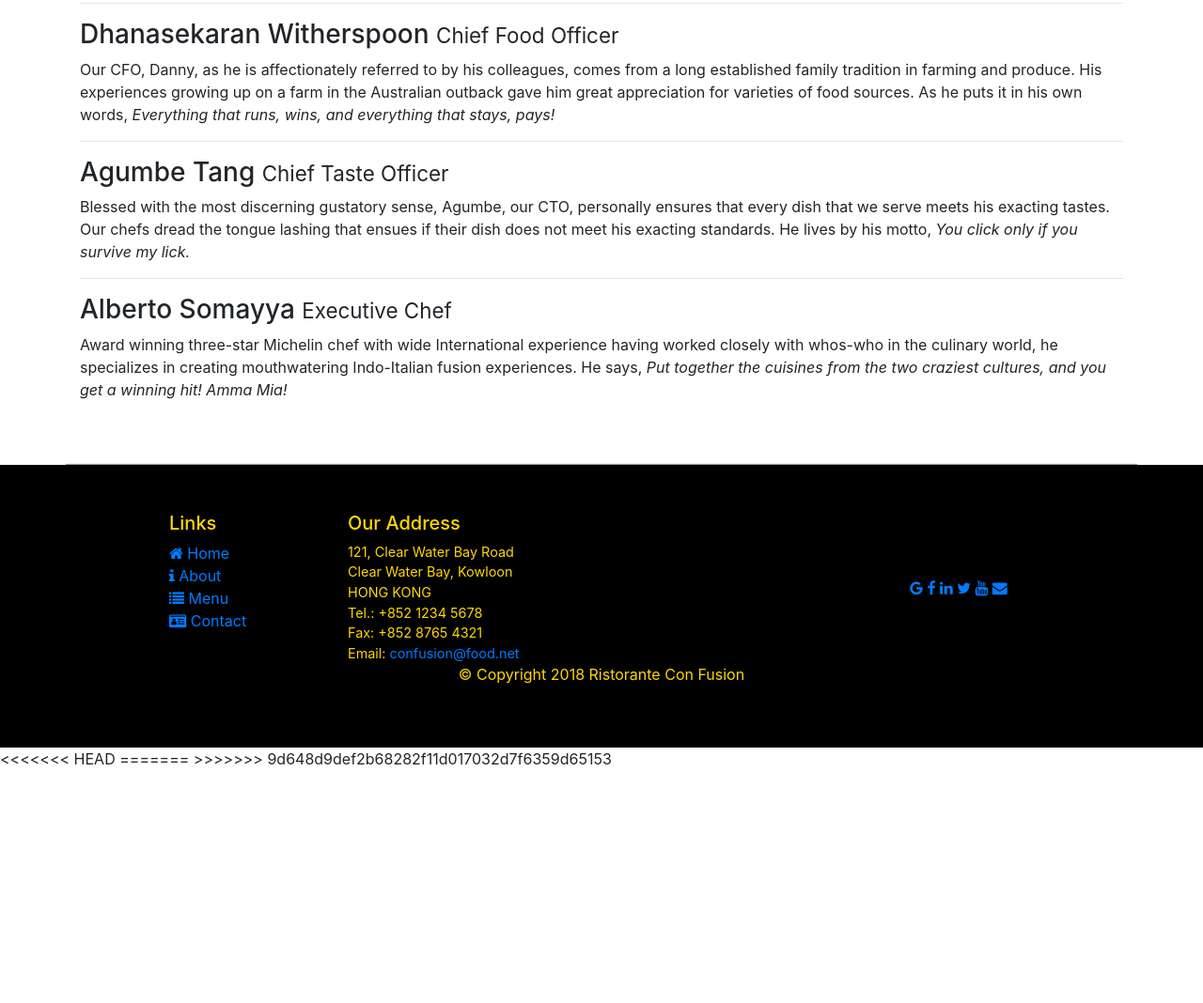
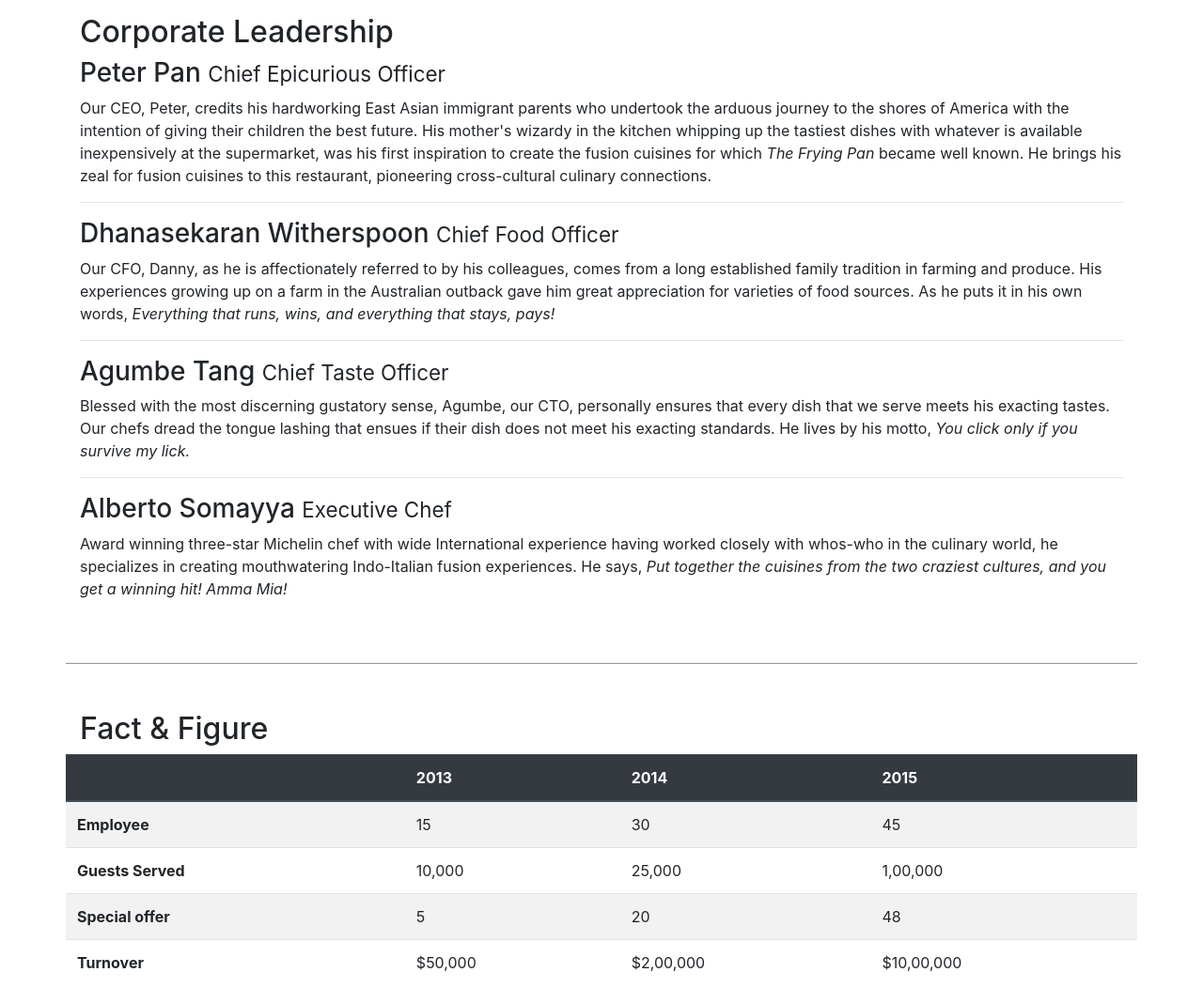
Before and after one commit to Jay-Thesia/Nazakat_The_Finest_Food, a website: page Assignment1/aboutus.html in a window 1280 px wide. Shown: the part 1134-2202 px from the top of the page at 94% size. Before the commit the page ends 1954 px from the top, so only its background shows below. Drawn offline with nearby package versions, Linux system fonts and the light colour scheme.

Commit message:
tables and card

```diff
--- a/Assignment1/aboutus.html
+++ b/Assignment1/aboutus.html
@@ -81,49 +81,139 @@
                     in Hong Kong. Featuring four of the best three-star Michelin chefs in the world, you never know what will arrive on your plate the next time you visit us.</p>
                 <p>The restaurant traces its humble beginnings to <em>The Frying Pan</em>, a successful chain started by our CEO, Mr. Peter Pan, that featured for the first time the world's best cuisines in a pan.</p>
             </div>
-            <div>
+
+            <!-- card -->
+            <div class="col-sm">
+                <div class="card">
+                    <h3 class="card-header bg-dark text-white">Facts At A Glance</h3>
+
+                    <div class="card-body ">
+                        <!-- description lists -->
+                        <dl class="row">
+                            <dt class="col-6">Started</dt>
+                            <dd class="col-6 ">11, July 2021</dd>
+                            <dt class="col-6">Major Stock holder</dt>
+                            <dd class="col-6">Tiger INC.</dd>
+                            <dt class="col-6">Current CEO</dt>
+                            <dd class="col-6">Jay Thesia</dd>
+                            <dt class="col-6">Turnover</dt>
+                            <dd class="col-6">$1,234,123</dd>
+                        </dl>
+                    </div>
+                </div>
+            </div>
+
+
+            <div class="col-12">
+                <div class="card card-body bg-danger">
+                    <blockquote class="blockquote">
+                        <p class="mb-0">"why would I thinik about the missing a shot, that I havn't taken yet."</p>
+                        <footer class="bg-danger blockquote-footer text-dark">
+                            <cite title="Source Title">Michael Jordan from Michael Jordan-The life</cite>
+                        </footer>
+                    </blockquote>
+
+                </div>
+            </div>
+
+        </div>
+
+
+
+
+        <div class="row row-content ">
+            <div class="col-12 ">
+                <h2>Corporate Leadership</h2>
+                <h3>Peter Pan <small>Chief Epicurious Officer</small></h3>
+                <p class="d-none d-sm-block ">Our CEO, Peter, credits his hardworking East Asian immigrant parents who undertook the arduous journey to the shores of America with the intention of giving their children the best future. His mother's wizardy in the kitchen whipping up
+                    the tastiest dishes with whatever is available inexpensively at the supermarket, was his first inspiration to create the fusion cuisines for which <em>The Frying Pan</em> became well known. He brings his zeal for fusion cuisines to
+                    this restaurant, pioneering cross-cultural culinary connections.</p>
+                <hr>
+                <h3>Dhanasekaran Witherspoon <small>Chief Food Officer</small></h3>
+                <p class="d-none d-sm-block ">Our CFO, Danny, as he is affectionately referred to by his colleagues, comes from a long established family tradition in farming and produce. His experiences growing up on a farm in the Australian outback gave him great appreciation for
+                    varieties of food sources. As he puts it in his own words, <em>Everything that runs, wins, and everything that stays, pays!</em></p>
+                <hr>
+                <h3>Agumbe Tang <small>Chief Taste Officer</small></h3>
+                <p class="d-none d-sm-block ">Blessed with the most discerning gustatory sense, Agumbe, our CTO, personally ensures that every dish that we serve meets his exacting tastes. Our chefs dread the tongue lashing that ensues if their dish does not meet his exacting standards.
+                    He lives by his motto, <em>You click only if you survive my lick.</em></p>
+                <hr>
+                <h3>Alberto Somayya <small>Executive Chef</small></h3>
+                <p class="d-none d-sm-block ">Award winning three-star Michelin chef with wide International experience having worked closely with whos-who in the culinary world, he specializes in creating mouthwatering Indo-Italian fusion experiences. He says, <em>Put together the cuisines from the two craziest cultures, and you get a winning hit! Amma Mia!</em></p>
             </div>
         </div>
 
 
-        <div class="row row-content">
-            <div class="col-12">
-                <h2>Corporate Leadership</h2>
-                <h3>Peter Pan <small>Chief Epicurious Officer</small></h3>
-                <p class="d-none d-sm-block">Our CEO, Peter, credits his hardworking East Asian immigrant parents who undertook the arduous journey to the shores of America with the intention of giving their children the best future. His mother's wizardy in the kitchen whipping up
-                    the tastiest dishes with whatever is available inexpensively at the supermarket, was his first inspiration to create the fusion cuisines for which <em>The Frying Pan</em> became well known. He brings his zeal for fusion cuisines to
-                    this restaurant, pioneering cross-cultural culinary connections.</p>
-                <hr>
-                <h3>Dhanasekaran Witherspoon <small>Chief Food Officer</small></h3>
-                <p class="d-none d-sm-block">Our CFO, Danny, as he is affectionately referred to by his colleagues, comes from a long established family tradition in farming and produce. His experiences growing up on a farm in the Australian outback gave him great appreciation for
-                    varieties of food sources. As he puts it in his own words, <em>Everything that runs, wins, and everything that stays, pays!</em></p>
-                <hr>
-                <h3>Agumbe Tang <small>Chief Taste Officer</small></h3>
-                <p class="d-none d-sm-block">Blessed with the most discerning gustatory sense, Agumbe, our CTO, personally ensures that every dish that we serve meets his exacting tastes. Our chefs dread the tongue lashing that ensues if their dish does not meet his exacting standards.
-                    He lives by his motto, <em>You click only if you survive my lick.</em></p>
-                <hr>
-                <h3>Alberto Somayya <small>Executive Chef</small></h3>
-                <p class="d-none d-sm-block">Award winning three-star Michelin chef with wide International experience having worked closely with whos-who in the culinary world, he specializes in creating mouthwatering Indo-Italian fusion experiences. He says, <em>Put together the cuisines from the two craziest cultures, and you get a winning hit! Amma Mia!</em></p>
+        <!-- table -->
+        <div class="row row-content ">
+            <div class="col-12 ">
+                <h2>Fact & Figure</h2>
+            </div>
+
+            <div class="table-responsive ">
+                <table class="table table-striped table-hover">
+                    <thead class="thead-dark ">
+                        <tr>
+                            <th>&nbsp</th>
+                            <th>2013</th>
+                            <th>2014</th>
+                            <th>2015</th>
+                        </tr>
+                    </thead>
+                    <tbody>
+                        <tr>
+                            <th>Employee</th>
+                            <td>15</td>
+                            <td>30</td>
+                            <td>45</td>
+                        </tr>
+
+
+                        <tr>
+                            <th>Guests Served</th>
+                            <td>10,000</td>
+                            <td>25,000</td>
+                            <td>1,00,000</td>
+                        </tr>
+
+                        <tr>
+                            <th>Special offer</th>
+                            <td>5</td>
+                            <td>20</td>
+                            <td>48</td>
+                        </tr>
+
+                        <tr>
+                            <th>Turnover</th>
+                            <td>$50,000</td>
+                            <td>$2,00,000</td>
+                            <td>$10,00,000</td>
+                        </tr>
+                    </tbody>
+
+
+                </table>
             </div>
         </div>
 
     </div>
 
-    <footer class="footer">
-        <div class="container">
-            <div class="row">
-                <div class="col-4 offset-1 col-sm-2">
+
+
+    <footer class="footer ">
+        <div class="container ">
+            <div class="row ">
+                <div class="col-4 offset-1 col-sm-2 ">
                     <h5>Links</h5>
-                    <ul class="list-unstyled">
-                        <li><a href="../index.html"><span class="fa fa-home"></span> Home</a></li>
-                        <li><a href="../Assignment1/aboutus.html"><span class="fa fa-info "></span> About</a></li>
-                        <li><a href="#"><span class="fa fa-list"></span> Menu</a></li>
-                        <li><a href="../Assignment1/contact.html"><span class="fa fa-id-card"></span> Contact</a></li>
+                    <ul class="list-unstyled ">
+                        <li><a href="../index.html "><span class="fa fa-home "></span> Home</a></li>
+                        <li><a href="../Assignment1/aboutus.html "><span class="fa fa-info "></span> About</a></li>
+                        <li><a href="# "><span class="fa fa-list "></span> Menu</a></li>
+                        <li><a href="../Assignment1/contact.html "><span class="fa fa-id-card "></span> Contact</a></li>
 
 
                     </ul>
                 </div>
-                <div class="col-7 col-sm-5">
+                <div class="col-7 col-sm-5 ">
                     <h5>Our Address</h5>
                     <address>
 		              121, Clear Water Bay Road<br>
@@ -134,21 +224,21 @@
 		              Email: <a href="mailto:confusion@food.net ">confusion@food.net</a>
 		           </address>
                 </div>
-                <div class="col-12 col-sm-4 align-self-center">
-                    <div class="text-center">
+                <div class="col-12 col-sm-4 align-self-center ">
+                    <div class="text-center ">
 
 
-                        <a href="http://google.com/+ " class="dark-back"><span class="fa fa-google"></span></a>
-                        <a href="http://www.facebook.com/profile.php?id=" class="dark-back"><span class="fa fa-facebook"></span></a>
-                        <a href=" http://www.linkedin.com/in/"><span class="fa fa-linkedin"></span></a>
-                        <a href="http://twitter.com/ "><span class="fa fa-twitter"></span></a>
-                        <a href="http://youtube.com/ "><span class="fa fa-youtube"></span></a>
-                        <a href="mailto: "><span class="fa fa-envelope"></span></a>
+                        <a href="http://google.com/+ " class="dark-back "><span class="fa fa-google "></span></a>
+                        <a href="http://www.facebook.com/profile.php?id=" class=" dark-back "><span class="fa fa-facebook "></span></a>
+                        <a href=" http://www.linkedin.com/in/ "><span class="fa fa-linkedin "></span></a>
+                        <a href="http://twitter.com/ "><span class="fa fa-twitter "></span></a>
+                        <a href="http://youtube.com/ "><span class="fa fa-youtube "></span></a>
+                        <a href="mailto: "><span class="fa fa-envelope "></span></a>
 
                     </div>
                 </div>
             </div>
-            <div class="row justify-content-center">
+            <div class="row justify-content-center ">
                 <div class="col-auto ">
                     <p>© Copyright 2018 Ristorante Con Fusion</p>
                 </div>
@@ -157,15 +247,17 @@
     </footer>
 
     <!-- jQuery first, then Popper.js, then Bootstrap JS. -->
-    <script src="https://code.jquery.com/jquery-3.4.1.slim.min.js" integrity="sha384-J6qa4849blE2+poT4WnyKhv5vZF5SrPo0iEjwBvKU7imGFAV0wwj1yYfoRSJoZ+n" crossorigin="anonymous"></script>
-    <<<<<<< HEAD <script src="https://cdn.jsdelivr.net/npm/popper.js@1.16.0/dist/umd/popper.min.js" integrity="sha384-Q6E9RHvbIyZFJoft+2mJbHaEWldlvI9IOYy5n3zV9zzTtmI3UksdQRVvoxMfooAo" crossorigin="anonymous">
+    <script src="https://code.jquery.com/jquery-3.4.1.slim.min.js " integrity="sha384-J6qa4849blE2+poT4WnyKhv5vZF5SrPo0iEjwBvKU7imGFAV0wwj1yYfoRSJoZ+n " crossorigin="anonymous "></script>
+    <<<<<<< HEAD <script src="https://cdn.jsdelivr.net/npm/popper.js@1.16.0/dist/umd/popper.min.js " integrity="sha384-Q6E9RHvbIyZFJoft+2mJbHaEWldlvI9IOYy5n3zV9zzTtmI3UksdQRVvoxMfooAo " crossorigin="anonymous ">
         </script>
-        <script src="https://stackpath.bootstrapcdn.com/bootstrap/4.4.1/js/bootstrap.min.js" integrity="sha384-wfSDF2E50Y2D1uUdj0O3uMBJnjuUD4Ih7YwaYd1iqfktj0Uod8GCExl3Og8ifwB6" crossorigin="anonymous"></script>
+        <script src="https://stackpath.bootstrapcdn.com/bootstrap/4.4.1/js/bootstrap.min.js " integrity="sha384-wfSDF2E50Y2D1uUdj0O3uMBJnjuUD4Ih7YwaYd1iqfktj0Uod8GCExl3Og8ifwB6 " crossorigin="anonymous "></script>
         =======
-        <script src="https://cdn.jsdelivr.net/npm/popper.js@1.16.0/dist/umd/popper.min.js" integrity="sha384-Q6E9RHvbIyZFJoft+2mJbHaEWldlvI9IOYy5n3zV9zzTtmI3UksdQRVvoxMfooAo" crossorigin="anonymous"></script>
-        <script src="https://stackpath.bootstrapcdn.com/bootstrap/4.4.1/js/bootstrap.min.js" integrity="sha384-wfSDF2E50Y2D1uUdj0O3uMBJnjuUD4Ih7YwaYd1iqfktj0Uod8GCExl3Og8ifwB6" crossorigin="anonymous"></script>
+        <script src="https://cdn.jsdelivr.net/npm/popper.js@1.16.0/dist/umd/popper.min.js " integrity="sha384-Q6E9RHvbIyZFJoft+2mJbHaEWldlvI9IOYy5n3zV9zzTtmI3UksdQRVvoxMfooAo " crossorigin="anonymous "></script>
+        <script src="https://stackpath.bootstrapcdn.com/bootstrap/4.4.1/js/bootstrap.min.js " integrity="sha384-wfSDF2E50Y2D1uUdj0O3uMBJnjuUD4Ih7YwaYd1iqfktj0Uod8GCExl3Og8ifwB6 " crossorigin="anonymous "></script>
         >>>>>>> 9d648d9def2b68282f11d017032d7f6359d65153
 
 </body>
 
 </html>
+
+</html>
```
